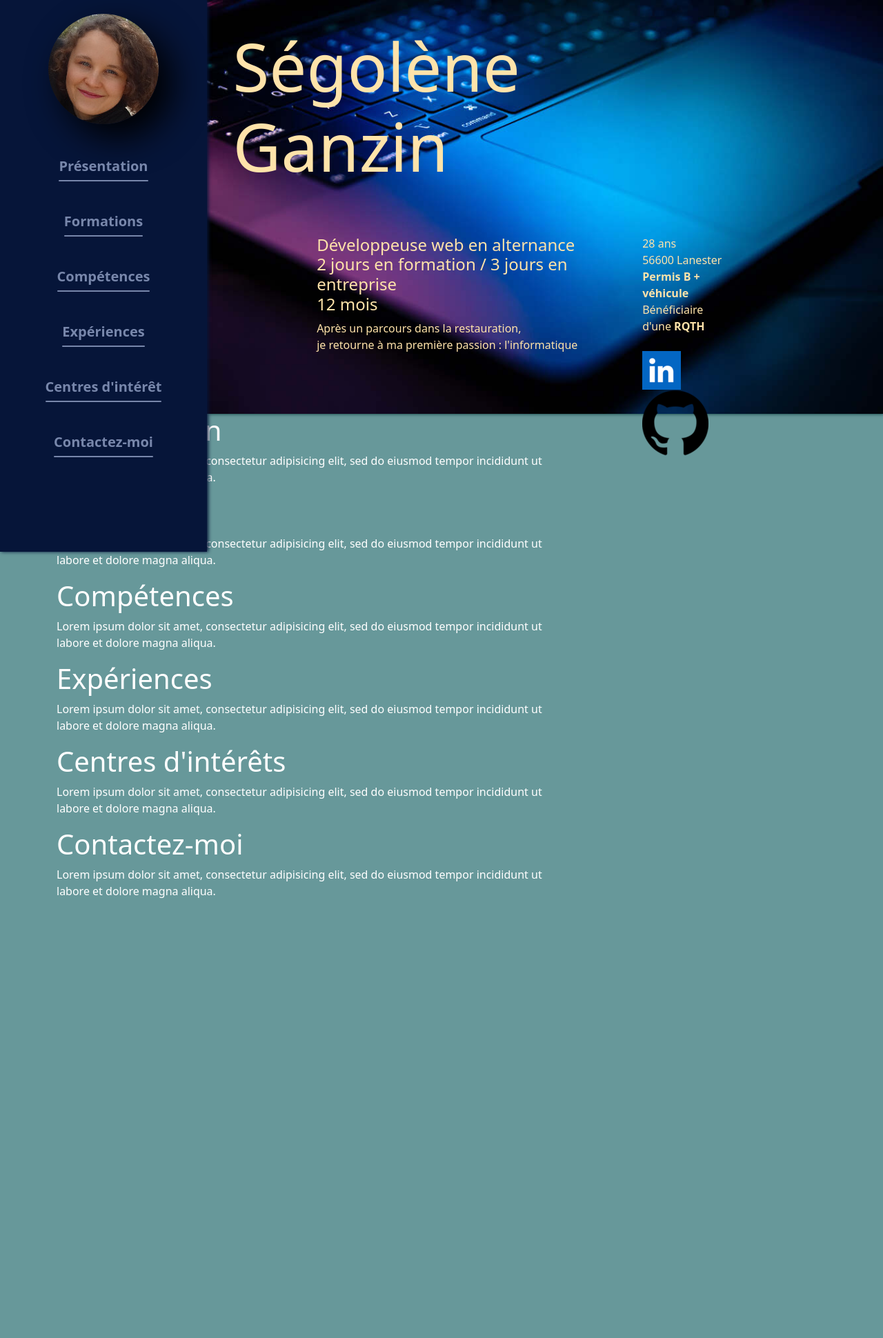
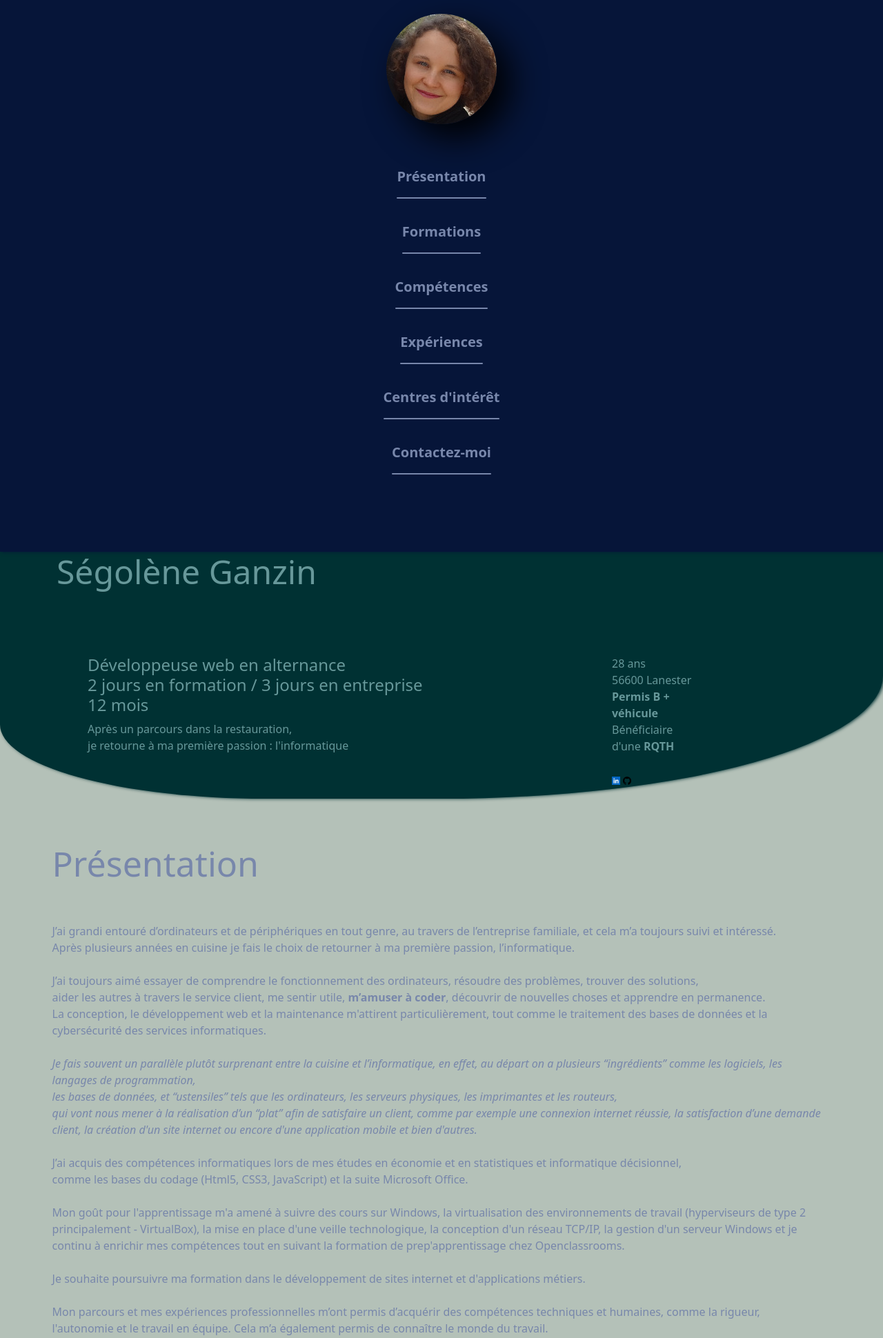
Before and after one commit to segoleneganzin/cv, a PHP site: page / in a window 1280 px wide. Shown: the top 1940 px of the page at 69% size. Before the commit the page ends 1302 px from the top, so only its background shows below. Run offline with PHP 8.4, Linux system fonts and the light colour scheme.

Commit message:
Ajout de sass et travail sur le visuel

```diff
--- a/index.html
+++ b/index.html
@@ -24,8 +24,8 @@
    </head>
     <body>
         <!-- Menu gauche-->
-    <section id="menu">
-        <nav class="nav-gauche" style="left: 0px;">
+        <section>
+            <nav class="menu" style="left: 0px;">
                 <!--Photo de profil-->
                 <div class="blocs-menu">
                     <div class="photoId">
@@ -73,15 +73,15 @@
 
         <!-- Header -->
         <header>
-        <section id="entete">
+            <section class="entete">
                 <div class="container">
                     <div class="row">
-                    <div class="col-10" id="name">
+                        <div class="col-lg-10 col-md-12 col-xs-12" id="name">
                             <h1>Ségolène Ganzin</h1>
                         </div>
                     </div>
                     <div class="row">
-                    <div class="col-8" id="resume">
+                        <div class="col-xs-12 col-md-10 col-lg-8" id="resume">
                             <h4>Développeuse web en alternance<br>
                                 2 jours en formation / 3 jours en entreprise<br>
                                 12 mois</h4>
@@ -89,7 +89,7 @@
                                 je retourne à ma première passion : l'informatique</p>
                         </div>
 
-                    <div class="col-2" id="adress">
+                        <div class="col-xs-12 col-md-8 col-lg-2" id="adress">
                             <p> 28 ans <br>
                                 56600 Lanester <br>
                                 <strong>Permis B + véhicule</strong><br>
@@ -103,19 +103,36 @@
             </section>
         </header>
 
+        <!--Contenu-->
+        <section class="contenu">
             <!-- Section 1 Présentation -->
             <section id="presentation">
                 <div class="container">
-                <div class="col-md-8">
+                    <div class="col-xs-11 col-md-12 col-lg-12">
                         <h1>Présentation</h1>
-                    <p>Lorem ipsum dolor sit amet, consectetur adipisicing elit, sed do eiusmod tempor incididunt ut labore et dolore magna aliqua. </p>
+                        <p>J’ai grandi entouré d’ordinateurs et de périphériques en tout genre, au travers de l’entreprise familiale, et cela m’a toujours suivi et intéressé.<br>
+                            Après plusieurs années en cuisine je fais le choix de retourner à ma première passion, l’informatique. <br> <br>
+                            J’ai toujours aimé essayer de comprendre le fonctionnement des ordinateurs, résoudre des problèmes, trouver des solutions,<br>
+                            aider les autres à travers le service client, me sentir utile, <strong>m’amuser à coder</strong>, découvrir de nouvelles choses et apprendre en permanence.<br>
+                            La conception, le développement web et la maintenance m'attirent particulièrement, tout comme le traitement des bases de données et la cybersécurité des services informatiques.<br> <br>
+                            <i>Je fais souvent un parallèle plutôt surprenant entre la cuisine et l’informatique, en effet, au départ on a plusieurs “ingrédients” comme les logiciels, les langages de programmation,<br>
+                            les bases de données, et “ustensiles” tels que les ordinateurs, les serveurs physiques, les imprimantes et les routeurs,<br>
+                            qui vont nous mener à la réalisation d’un “plat” afin de satisfaire un client, comme par exemple une connexion internet réussie, la satisfaction d’une demande client,
+                            la création d'un site internet ou encore d'une application mobile et bien d'autres.</i><br> <br>
+                            J’ai acquis des compétences informatiques lors de mes études en économie et en statistiques et informatique décisionnel, <br>
+                            comme les bases du codage (Html5, CSS3, JavaScript) et la suite Microsoft Office. <br><br>
+                            Mon goût pour l'apprentissage m'a amené à suivre des cours sur Windows, la virtualisation des environnements de travail (hyperviseurs de type 2 principalement - VirtualBox),
+                            la mise en place d'une veille technologique, la conception d'un réseau TCP/IP, la gestion d'un serveur Windows et je continu à enrichir mes compétences tout en suivant la formation de prep'apprentissage chez Openclassrooms.<br> <br>
+                            Je souhaite poursuivre ma formation dans le développement de sites internet et d'applications métiers.<br> <br>
+                            Mon parcours et mes expériences professionnelles m’ont permis d’acquérir des compétences techniques et humaines, comme la rigueur, l'autonomie et le travail en équipe. Cela m’a également permis de connaître le monde du travail.<br> <br>
+                            Ma volonté et ma détermination vont me permettre d’atteindre mes objectifs.</p>
                     </div>
                 </div>
             </section>
             <!-- Section 2 Formations -->
             <section id="training">
                 <div class="container">
-                <div class="col-md-8">
+                    <div class="col-12">
                         <h1>Formations</h1>
                         <p>Lorem ipsum dolor sit amet, consectetur adipisicing elit, sed do eiusmod tempor incididunt ut labore et dolore magna aliqua. </p>
                     </div>
@@ -125,7 +142,7 @@
             <!-- Section 3 Compétences -->
             <section id="skills">
                 <div class="container">
-                <div class="col-md-8">
+                    <div class="col-12">
                         <h1>Compétences</h1>
                         <p>Lorem ipsum dolor sit amet, consectetur adipisicing elit, sed do eiusmod tempor incididunt ut labore et dolore magna aliqua. </p>
                     </div>
@@ -135,7 +152,7 @@
             <!-- Section 4 Expériences -->
             <section id="experiences">
                 <div class="container">
-                <div class="col-md-8">
+                    <div class="col-12">
                         <h1>Expériences</h1>
                         <p>Lorem ipsum dolor sit amet, consectetur adipisicing elit, sed do eiusmod tempor incididunt ut labore et dolore magna aliqua. </p>
                     </div>
@@ -145,7 +162,7 @@
             <!-- Section 5 Centres d'intérêts -->
             <section id="hobbies">
                 <div class="container">
-                <div class="col-md-8">
+                    <div class="col-12">
                         <h1>Centres d'intérêts</h1>
                         <p>Lorem ipsum dolor sit amet, consectetur adipisicing elit, sed do eiusmod tempor incididunt ut labore et dolore magna aliqua. </p>
                     </div>
@@ -155,15 +172,18 @@
             <!-- Section 6 Contact -->
             <section id="contact">
                 <div class="container">
-                <div class="col-md-8">
+                    <div class="col-12">
                         <h1>Contactez-moi</h1>
                         <p>Lorem ipsum dolor sit amet, consectetur adipisicing elit, sed do eiusmod tempor incididunt ut labore et dolore magna aliqua. </p>
                     </div>
                 </div>
             </section>
+        </section>
 
         <footer>
+
         </footer>
+
         <!-- Optional JavaScript -->
         <!-- jQuery first, then Popper.js, then Bootstrap JS -->
         <script src="https://code.jquery.com/jquery-3.4.1.slim.min.js" integrity="sha384-J6qa4849blE2+poT4WnyKhv5vZF5SrPo0iEjwBvKU7imGFAV0wwj1yYfoRSJoZ+n" crossorigin="anonymous"></script>
--- a/style.css
+++ b/style.css
@@ -1,9 +1,13 @@
-/* Règles CSS */
+body {
+  background-color: #B4C1B8;
+  color: #7887AB;
+}
 
-
-.nav-gauche {
+/*menu*/
+.menu {
+  display: block;
   background-color: #061539;
-    width: 300px;
+  width: 250px;
   height: 100vh;
   min-height: 800px;
   position: fixed;
@@ -11,17 +15,15 @@
   z-index: 5;
   transition: all 0.3s 0.1s ease-in-out;
 }
-nav {
-    display: block;
-}
+
 .blocs-menu {
   width: 100%;
   height: 10%;
   display: flex;
   justify-content: center;
   align-items: center;
+}
 
-}
 .blocs-menu:nth-child(1) {
   width: 100%;
   height: 25%;
@@ -34,6 +36,7 @@ nav {
   position: relative;
   box-shadow: 20px 20px 50px black;
 }
+
 .blocs-menu span {
   font-size: 20px;
   text-align: center;
@@ -49,43 +52,121 @@ nav {
   height: 2px;
   border-radius: 2px;
   background-color: #7887AB;
-    transition: all 0.2s ease-out;
-}
-*, ::before, ::after {
-    box-sizing: border-box;
-    margin: 0;
-    padding: 0;
 }
 .blocs-menu span a {
   text-decoration: none;
   color: #7887AB;
 }
+
 .item-menu {
   margin-top: 3%;
 }
-body {
-    background-color: #67989A;
-    color: white;
-}
+
+/*entete*/
 header {
-    z-index: 1;
-    background-image: url(/img/pc_en-tete.jpg);
-    background-repeat: no-repeat;
-    background-size: cover;
-    /* opacity: 0.5; */
-    /* background-color: #003133; */
-    width: calc(100% - 300px);
-    max-height: 600px;
+  background-color: #003133;
+  box-shadow: 2px 0px 5px #003133;
+  border-radius: 0 0 50% 30%;
+  width: calc(100% - 250px);
+  max-height: 550px;
   position: relative;
   margin-left: auto;
-    box-shadow: 2px 0px 5px #003133;
-    padding: 3% 5% 10% 2% ;
-    color: #FFE3AA;
+  padding: 3% 5% 10% 2%;
+  color: #67989A;
 }
-#entete h1{
+
+.entete h1 {
   font-size: 6em;
   margin-bottom: 10%;
 }
+
 #resume {
   padding-left: 15%;
 }
+
+#adress img {
+  max-width: 25%;
+  max-height: 25%;
+}
+
+/*contenu*/
+.contenu {
+  width: calc(100% - 250px);
+  position: relative;
+  margin-left: auto;
+  padding: 3% 5% 10% 0;
+}
+.contenu h1 {
+  font-size: 50px;
+}
+.contenu p {
+  margin: 5% 0 5% 5%;
+}
+
+/*Responsive*/
+@media (max-width: 1300px) {
+  /*Menu*/
+  .menu {
+    width: 100%;
+    margin: 0 auto;
+    position: sticky;
+    top: 0px;
+  }
+  .menu a {
+    display: block;
+    text-decoration: none;
+    padding: 10px 0px;
+  }
+
+  .item-menu {
+    width: auto;
+    float: left;
+    text-align: center;
+  }
+
+  /* .btn-rond-menu {
+      margin-top: 10%;
+      width: 70px;
+      height: 70px;
+      border: 1px solid #f1f1f1;
+      border-radius: 50%;
+      background-color: #333;
+      position: fixed;
+      top: 10px;
+      left: 10px;
+      z-index: 1;
+  } */
+  /*Entete*/
+  header {
+    width: 100%;
+    margin: 0;
+    padding: 0;
+    z-index: 2;
+  }
+
+  .entete h1 {
+    font-size: 3em;
+  }
+
+  #resume, #adress, #entete h1 {
+    padding-left: 5%;
+  }
+
+  #adress img {
+    max-width: 10%;
+    max-height: 10%;
+  }
+
+  /*Contenu*/
+  .contenu {
+    width: 100%;
+    margin: 2%;
+    position: relative;
+  }
+  .contenu p {
+    margin-left: 0;
+    font-size: 1rem;
+  }
+}
+
+/*# sourceMappingURL=style.css.map */
--- /dev/null
+++ b/style.scss
@@ -0,0 +1,177 @@
+//Déclaration des couleurs de la
+$bleu-sombre:#061539;
+$vert-sombre:#003133;
+$bleu-clair:#7887AB;
+$vert-clair:#67989A;
+$couleur-fond:#B4C1B8;
+
+body {
+    background-color: $couleur-fond;
+    color: $bleu-clair;
+}
+
+/*menu*/
+.menu {
+    display: block;
+    background-color: $bleu-sombre;
+    width: 250px;
+    height: 100vh;
+    min-height: 800px;
+    position: fixed;
+    box-shadow: 2px 0px 5px $bleu-sombre;
+    z-index: 5;
+    transition: all 0.3s 0.1s ease-in-out;
+}
+.blocs-menu {
+    width: 100%;
+    height: 10%;
+    display: flex;
+    justify-content: center;
+    align-items: center;
+
+}
+.blocs-menu:nth-child(1) {
+    width: 100%;
+    height: 25%;
+
+    .photoId img {
+        margin: 20px 0;
+        width: 160px;
+        height: 160px;
+        border-radius: 50%;
+        position: relative;
+        box-shadow: 20px 20px 50px black;
+    }
+}
+.blocs-menu span {
+    font-size: 20px;
+    text-align: center;
+    position: relative;
+    font-weight: 600;
+    cursor: pointer;
+    padding: 10%;
+
+    &::after {
+    content: "";
+        display: block;
+        margin: 5px auto 0 auto;
+        height: 2px;
+        border-radius: 2px;
+        background-color: #7887AB;
+        }
+    a {
+        text-decoration: none;
+        color: #7887AB;
+        }
+}
+.item-menu {
+    margin-top: 3%;
+}
+
+
+/*entete*/
+header {
+    // background-image: url(/img/beach-at-sunset-in-teal-and-orange.jpg);
+    // background-repeat: no-repeat;
+    // background-size: 85%;
+    background-color: $vert-sombre;
+    box-shadow: 2px 0px 5px $vert-sombre;
+    border-radius: 0 0 50% 30%;
+    width: calc(100% - 250px);
+    max-height: 550px;
+    position: relative;
+    margin-left: auto;
+    padding: 3% 5% 10% 2% ;
+    color: $vert-clair;
+}
+.entete h1{
+    font-size: 6em;
+    margin-bottom: 10%;
+}
+#resume {
+    padding-left: 15%;
+}
+#adress img {
+    max-width: 25%;
+    max-height: 25%;
+}
+
+/*contenu*/
+.contenu {
+    width: calc(100% - 250px);
+    position: relative;
+    margin-left: auto;
+    padding: 3% 5% 10% 0;
+    h1 {
+        font-size: 50px;
+    }
+    p {
+        margin: 5% 0 5% 5%;
+    }
+}
+
+
+/*Responsive*/
+@media (max-width: 1300px) {
+ /*Menu*/
+    .menu {
+        width: 100%;
+        margin: 0 auto;
+        position: sticky;
+        top: 0px;
+        a {
+            display: block;
+            text-decoration: none;
+            padding: 10px 0px;
+            }
+    }
+    .item-menu {
+        width: auto;
+        float: left;
+        text-align: center;
+    }
+
+    /* .btn-rond-menu {
+        margin-top: 10%;
+        width: 70px;
+        height: 70px;
+        border: 1px solid #f1f1f1;
+        border-radius: 50%;
+        background-color: #333;
+        position: fixed;
+        top: 10px;
+        left: 10px;
+        z-index: 1;
+    } */
+
+    /*Entete*/
+    header {
+        width: 100%;
+        margin: 0;
+        padding: 0;
+        z-index: 2;
+    }
+
+    .entete h1 {
+        font-size: 3em;
+    }
+    #resume, #adress, #entete h1 {
+        padding-left: 5%;
+    }
+    #adress img {
+        max-width: 10% ;
+        max-height: 10%;
+    }
+
+    /*Contenu*/
+    .contenu {
+        width: 100%;
+        margin: 2%;
+        position: relative;
+        p {
+            margin-left: 0;
+            font-size: 1rem;
+        }
+    }
+
+}
```
Also changed, not shown: package.json (added, +22 -0 lines), img/beach-at-sunset-in-teal-and-orange.jpg (added), 1 other file. Lines whose indentation alone changed are shown as unchanged.
